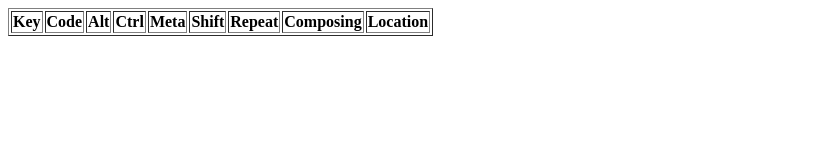
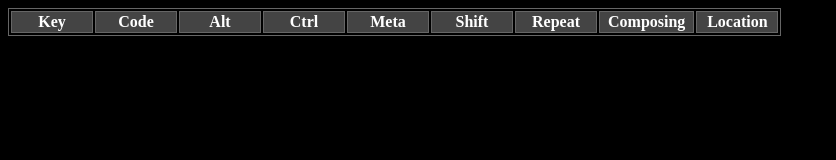
Before and after one commit to davep/KeyboardEvents, a plain HTML site: page docs/index.html in a window 1280 px wide. Shown: the whole page, without its empty margins (0-836 px from the left). Drawn offline with Linux system fonts and the light colour scheme.

Commit message:
Start styling the page

```diff
--- a/docs/KeyboardEvents.css
+++ b/docs/KeyboardEvents.css
@@ -1 +1,23 @@
-/* TODO */
+body {
+    background-color: black;
+    color: white;
+}
+
+table, th, td {
+    border: solid 1px #666666;
+}
+
+td, th {
+    padding-left: 0.5em;
+    padding-right: 0.5em;
+    width: 4em;
+    text-align: center;
+}
+
+th {
+    background-color: #444444;
+}
+
+td:nth-child( 1 ) {
+    font-weight: bold;
+}
--- a/docs/index.html
+++ b/docs/index.html
@@ -12,7 +12,7 @@
   </head>
 
   <body onload="document.onkeydown = handleKey;">
-    <table border="1" id="events">
+    <table id="events">
       <tr>
         <th>Key</th>
         <th>Code</th>
```
